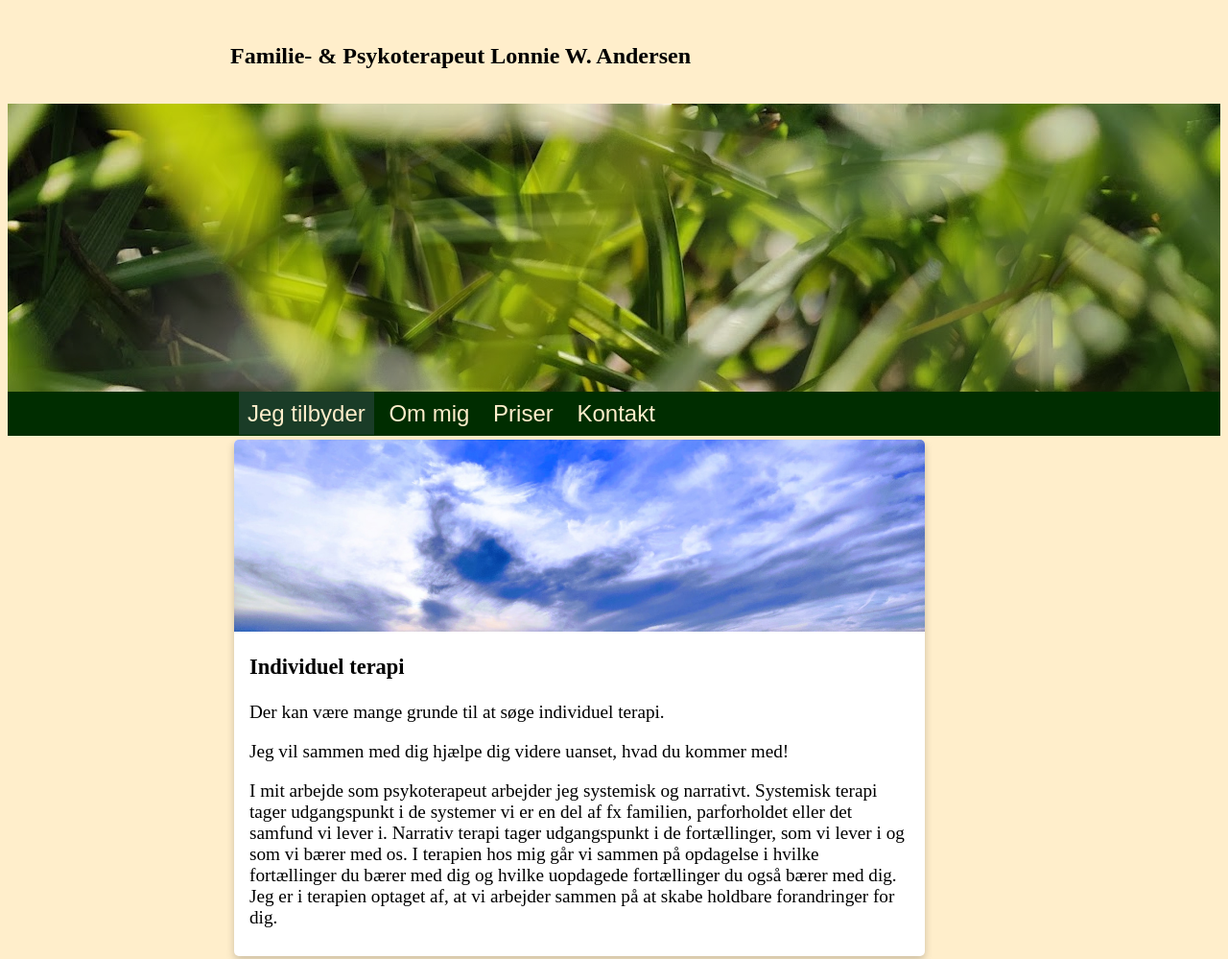
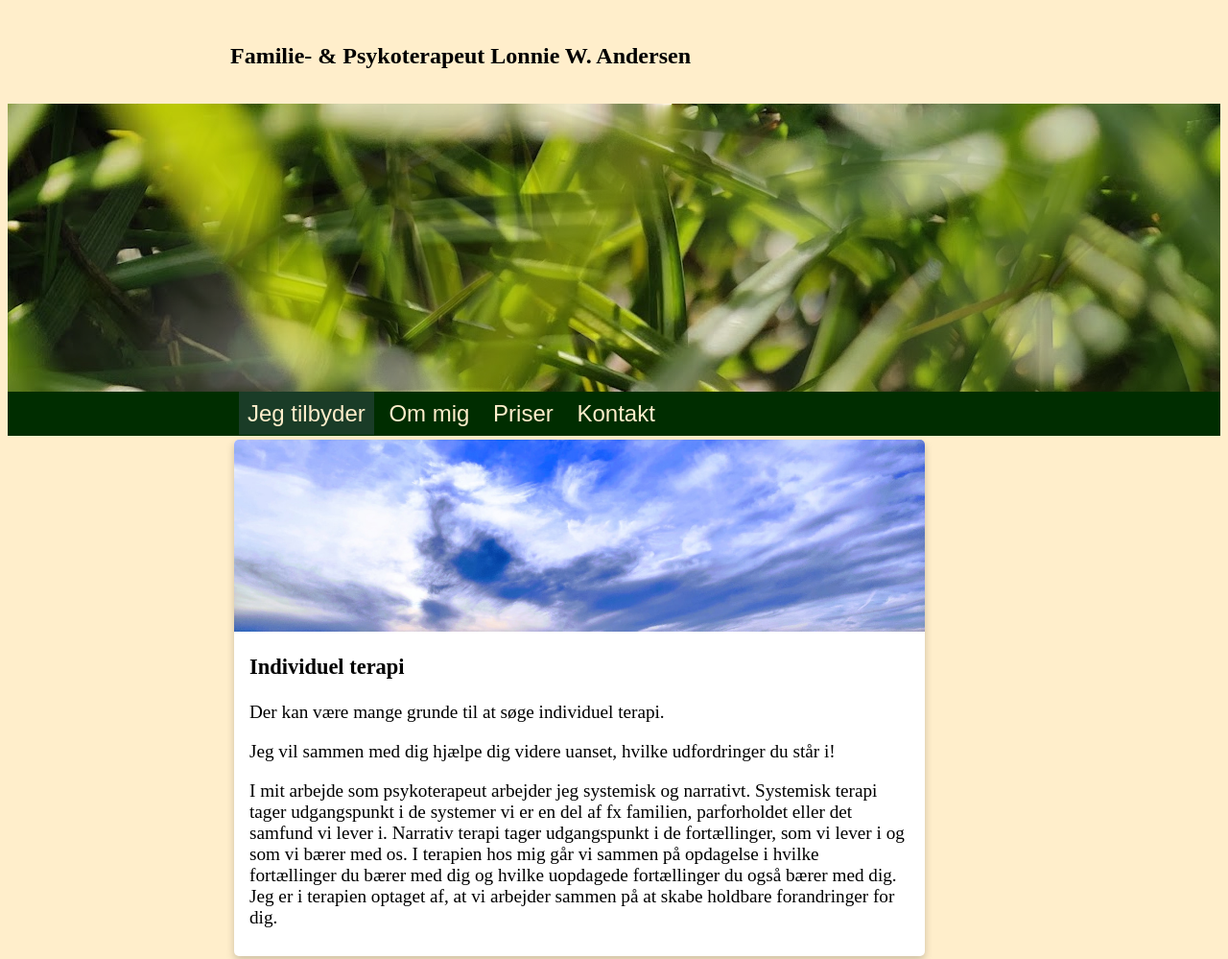
Before and after one commit to jespera/lonnieweb, a plain HTML site: page tilbyder.html in a window 1280 px wide. Shown: the top 999 px of the page at 96% size. Drawn offline with Linux system fonts and the light colour scheme.

Commit message:
udfordring

```diff
--- a/tilbyder.html
+++ b/tilbyder.html
@@ -30,7 +30,7 @@
                 <h3>Individuel terapi</h3>
                 <p>Der kan være mange grunde til at søge individuel terapi.</p>
 
-                <p>Jeg vil sammen med dig hjælpe dig videre uanset, hvad du kommer med!</p>
+                <p>Jeg vil sammen med dig hjælpe dig videre uanset, hvilke udfordringer du står i!</p>
 
                 <p>I mit arbejde som psykoterapeut arbejder jeg systemisk og narrativt. Systemisk terapi tager udgangspunkt i de systemer vi er en del af fx familien, parforholdet eller det samfund vi lever i. Narrativ terapi tager udgangspunkt i de fortællinger, som vi lever i og som vi bærer med os. I terapien hos mig går vi sammen på opdagelse i hvilke fortællinger du bærer med dig og hvilke uopdagede fortællinger du også bærer med dig.
 Jeg er i terapien optaget af, at vi arbejder sammen på at skabe holdbare forandringer for dig.</p>
```
